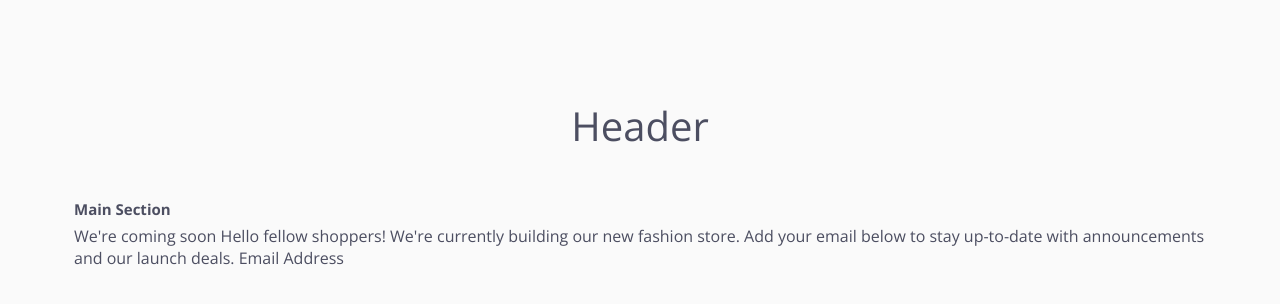
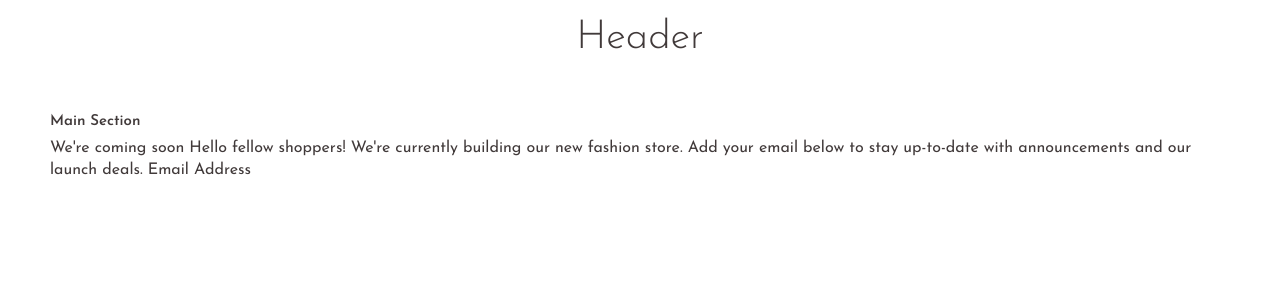
Before and after one commit to cgefx/base-apparel-challenge, a React (Create React App) app: page / in a window 1280 px wide. Shown: the top 304 px of the page. Built offline with nearby package versions, Linux system fonts and the light colour scheme.

Commit message:
add theme and assets

```diff
--- a/public/index.html
+++ b/public/index.html
@@ -2,14 +2,11 @@
 <html lang="en">
 	<head>
 		<meta charset="utf-8" />
-		<link rel="icon" href="%PUBLIC_URL%/favicon.ico" />
-		<link
-			href="https://fonts.googleapis.com/css2?family=Poppins:wght@200;400;600&display=swap"
-			rel="stylesheet"
-		/>
+		<link rel="icon" type="image/png" href="%PUBLIC_URL%/favicon-32x32.png" />
+
 		<meta name="viewport" content="width=device-width, initial-scale=1" />
 		<meta name="description" content="Web site created using create-react-app" />
-		<title>Four Card Feature</title>
+		<title>Base Apparel</title>
 	</head>
 	<body>
 		<noscript>You need to enable JavaScript to run this app.</noscript>
--- a/src/App.js
+++ b/src/App.js
@@ -4,12 +4,14 @@ import './sass/main.scss';
 
 function App() {
 	return (
-		<div className='container'>
-			<div className='column flex-center'>
-				<header className='header'>
-					<h1 className='header__text'>Header</h1>
-				</header>
+		<>
+			<div className='navigation'>
+				<nav className='navigation__nav'></nav>
 			</div>
+
+			<header className='header'>
+				<h1 className='header__text'>Header</h1>
+			</header>
 
 			<main>
 				<section className='section'>
@@ -21,7 +23,7 @@ function App() {
 					</p>
 				</section>
 			</main>
-		</div>
+		</>
 	);
 }
 
--- a/src/components/Header/header.scss
+++ b/src/components/Header/header.scss
@@ -4,32 +4,8 @@
 	text-align: center;
 	max-width: 64rem;
 
-	@include respond(bp600) {
-		margin-bottom: 2.4rem;
-	}
-
 	&__text {
 		font-weight: 200;
 		font-size: 4rem;
-
-		@include respond(bp600) {
-			font-size: 3rem;
-		}
-
-		&--bold {
-			font-weight: 600;
-		}
-
-		&--sub {
-			font-weight: 400;
-			margin-top: 1.6rem;
-			color: $color-gray-blue;
-			font-size: 1.8rem;
-
-			@include respond(bp600) {
-				font-size: 1.8rem;
-				max-width: 36rem;
-			}
-		}
 	}
 }
--- a/src/sass/abstracts/_media.scss
+++ b/src/sass/abstracts/_media.scss
@@ -1,4 +1,45 @@
-//MEDIA QUERY MANAGER
+//MEDIA QUERY MANAGER - MOBILE FIRST
+/*
+min-width
+0-600px       Phone
+600-900px     Tablet Portrait
+900-1200      Tablet Landscape
+[1200- 1800]  Normal styles
+min-width
+1800px +      Big Desktop
+*/
+
+/*
+$breakpoint argument choices
+- bp600
+- bp900
+- bp1200
+*/
+
+@mixin respond($breakpoint) {
+	@if $breakpoint == bp600 {
+		@media only screen and (min-width: 37.5em) {
+			//600px divide by 16px base font size
+			@content;
+		}
+	}
+
+	@if $breakpoint == bp900 {
+		@media only screen and (min-width: 56.25em) {
+			//900px
+			@content;
+		}
+	}
+
+	@if $breakpoint == bp1200 {
+		@media only screen and (min-width: 75em) {
+			//1200px
+			@content;
+		}
+	}
+}
+
+//MEDIA QUERY MANAGER - DESKTOP FIRST
 /*
 max-width
 0-600px       Phone
--- a/src/sass/abstracts/_theme.scss
+++ b/src/sass/abstracts/_theme.scss
@@ -2,17 +2,18 @@
 $default-font-size: 1.6rem;
 
 // Primary Colors
-$color-red: hsl(0, 78%, 62%);
-$color-cyan: hsl(180, 62%, 55%);
-$color-orange: hsl(34, 97%, 64%);
-$color-blue: hsl(212, 86%, 64%);
-$color-blue-light: hsla(212, 86%, 64%, 0.4);
+$color-primary: hsl(0, 36%, 70%);
 
 // Neutral Colors
-$color-dark-blue: hsl(234, 12%, 34%);
-$color-gray-blue: hsl(229, 6%, 66%);
-$color-light-gray: hsl(0, 0%, 98%);
+$color-dark: hsl(0, 6%, 24%);
+$color-white: #fff;
+
+// Feedback Colors
+$color-alert: hsl(0, 93%, 68%);
+
+// Gradients
+$color-gradient-light: linear-gradient(135deg, hsl(0, 0%, 100%), hsl(0, 100%, 98%));
+$color-gradient-dark: linear-gradient(135deg, hsl(0, 80%, 86%), to hsl(0, 74%, 74%));
 
 // Shadows
-$box-shadow-high: 0 10px 40px -15px $color-blue-light;
-$box-shadow-hover: 0 8px 20px -15px rgba(0, 0, 0, 0.2);
+$box-shadow-high: 0 10px 40px -15px $color-primary;
--- a/src/sass/base/_global.scss
+++ b/src/sass/base/_global.scss
@@ -1,14 +1,6 @@
 html {
 	box-sizing: border-box;
 	font-size: 62.5%; // 1rem = 10px
-
-	@include respond(bp900) {
-		font-size: 56.25%; //1rem = 8px, 8/16 = 50%
-	}
-
-	@include respond(bp600) {
-		font-size: 50%; //1rem = 8px, 8/16 = 50%
-	}
 }
 *,
 *:before,
@@ -22,8 +14,7 @@ body {
 	-webkit-font-smoothing: antialiased;
 	-moz-osx-font-smoothing: grayscale;
 	font-family: 'Poppins', sans-serif;
-	color: $color-dark-blue;
-	background-color: $color-light-gray;
+	background: $color-white;
 }
 
 h1,
--- a/src/sass/base/_layout.scss
+++ b/src/sass/base/_layout.scss
@@ -1,13 +1,3 @@
-.container {
-	max-width: 1440px;
-	margin: 6.4rem auto;
-	padding: 2.4rem;
-
-	@include respond(bp600) {
-		padding-top: 1rem;
-	}
-}
-
 .section {
 	padding: 3rem 5rem;
 	margin: 0 auto;
@@ -16,10 +6,6 @@
 .row {
 	display: flex;
 	flex-direction: row;
-
-	@include respond(bp900) {
-		flex-direction: column;
-	}
 }
 
 .column {
@@ -31,3 +17,7 @@
 	justify-content: center;
 	align-items: center;
 }
+
+.flex-between {
+	justify-content: space-between;
+}
--- a/src/sass/base/_typography.scss
+++ b/src/sass/base/_typography.scss
@@ -1,8 +1,8 @@
-@import url('https://fonts.googleapis.com/css2?family=Open+Sans:wght@300;400;700&display=swap');
+@import url('https://fonts.googleapis.com/css2?family=Josefin+Sans:wght@300;400;600&display=swap');
 
 body {
-	font-family: 'Open Sans', sans-serif;
-	color: $color-dark-blue;
+	font-family: 'Josefin Sans', sans-serif;
+	color: $color-dark;
 	font-weight: 400;
 	line-height: 1.4;
 	-webkit-font-smoothing: antialiased;
@@ -11,5 +11,5 @@ body {
 
 .paragraph {
 	font-size: $default-font-size;
-	margin: 0.5rem 0rem;
+	margin: 0 0 0.8rem 0;
 }
```
Also changed, not shown: public/favicon-32x32.png (renamed from src/assets/images/favicon-32x32.png), 1 other file (tests, documents, lock files or other folders).
